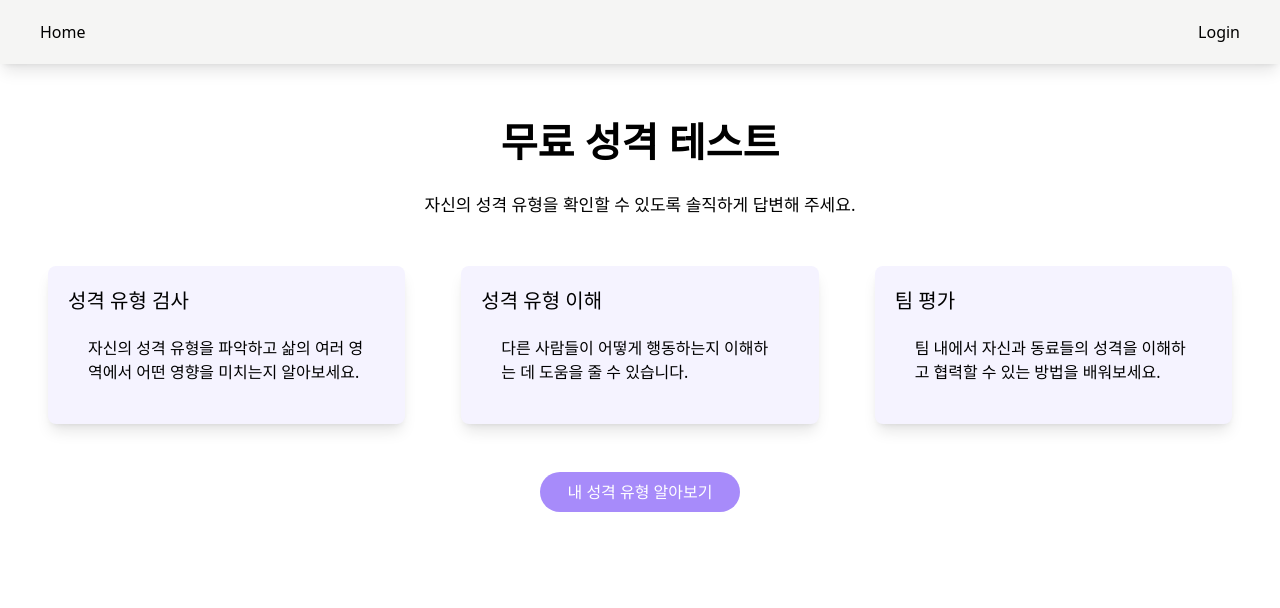
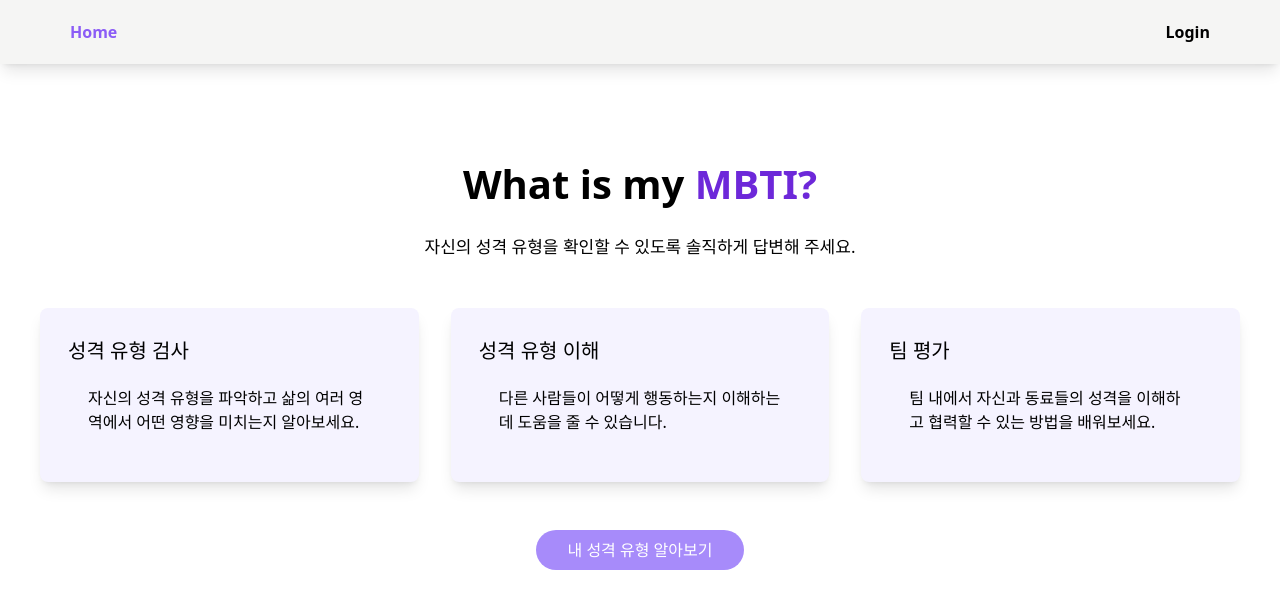
Before and after one commit to JinchaeKim/MBTI-Test_PJ, a React (Vite) app: page / in a window 1280 px wide. Shown: the top 608 px of the page. Built offline with nearby package versions, Linux system fonts and the light colour scheme.

Commit message:
Design : 페이지별 디테일 UI 구현

```diff
--- a/src/components/AuthForm.jsx
+++ b/src/components/AuthForm.jsx
@@ -1,7 +1,9 @@
 const AuthForm = ({ children, className }) => {
   return (
     <>
-      <form className={`p-5 w-[350px] bg-gray-200 rounded-lg ${className}`}>
+      <form
+        className={`p-5 mx-auto w-[350px] bg-gray-200 rounded-lg ${className}`}
+      >
         <input placeholder="아이디" className="p-3 m-3 w-[270px] rounded-md" />
         <input
           placeholder="비밀번호"
--- a/src/components/Navigation.jsx
+++ b/src/components/Navigation.jsx
@@ -4,10 +4,14 @@ const Navigation = () => {
   return (
     <div className="flex justify-between bg-stone-100 shadow-lg">
       <Link to={"/"}>
-        <div className="px-10 py-5">Home</div>
+        <div className="px-[70px] py-5 hover:text-violet-500 font-bold">
+          Home
+        </div>
       </Link>
       <Link to={"/login"}>
-        <div className="px-10 py-5">Login</div>
+        <div className="px-[70px] py-5 hover:text-violet-500 font-bold">
+          Login
+        </div>
       </Link>
     </div>
   );
--- a/src/pages/Home.jsx
+++ b/src/pages/Home.jsx
@@ -1,27 +1,27 @@
 const Home = () => {
   return (
     <>
-      <div className="flex justify-center mt-12 mb-5 text-[40px] font-bold">
-        무료 성격 테스트
+      <div className="flex justify-center mt-[90px] mb-5 text-[40px] font-bold">
+        What is my&nbsp;<span className="text-violet-700">MBTI?</span>
       </div>
       <div className="flex justify-center text-[17px]">
-        자신의 성격 유형을 확인할 수 있도록 솔직하게 답변해 주세요.
+        <p>자신의 성격 유형을 확인할 수 있도록 솔직하게 답변해 주세요.</p>
       </div>
-      <div className="flex m-5">
-        <div className="p-5 m-7 h-30 w-1/3 bg-violet-50 rounded-lg shadow-lg">
+      <div className="grid grid-cols-1 md:grid-cols-3 gap-8 mx-10 my-12 ">
+        <div className="p-7 bg-violet-50 rounded-lg shadow-lg">
           <p className="text-[20px] font-normal">성격 유형 검사</p>
           <p className="p-5">
             자신의 성격 유형을 파악하고 삶의 여러 영역에서 어떤 영향을 미치는지
             알아보세요.
           </p>
         </div>
-        <div className="p-5 m-7 h-30 w-1/3 bg-violet-50 rounded-lg shadow-lg">
+        <div className="p-7 h-30 bg-violet-50 rounded-lg shadow-lg">
           <p className="text-[20px] font-normal">성격 유형 이해</p>
           <p className="p-5">
             다른 사람들이 어떻게 행동하는지 이해하는 데 도움을 줄 수 있습니다.
           </p>
         </div>
-        <div className="p-5 m-7 h-30 w-1/3 bg-violet-50 rounded-lg shadow-lg">
+        <div className="p-7 h-30 bg-violet-50 rounded-lg shadow-lg">
           <p className="text-[20px] font-normal">팀 평가</p>
           <p className="p-5">
             팀 내에서 자신과 동료들의 성격을 이해하고 협력할 수 있는 방법을
@@ -29,7 +29,10 @@ const Home = () => {
           </p>
         </div>
       </div>
-      <button className="flex justify-center px-7 py-2 mx-auto bg-violet-400 text-white rounded-full hover:bg-opacity-0 hover:text-violet-500 focus:outline-2 focus:outline-offset-2 focus:outline-violet-400 active:bg-violet-400">
+      <button
+        type="button"
+        className="flex justify-center px-8 py-2 mx-auto mt-10 bg-violet-400 text-white rounded-full hover:bg-opacity-0 hover:text-violet-500 focus:outline-2 focus:outline-offset-2 focus:outline-violet-400"
+      >
         내 성격 유형 알아보기
       </button>
     </>
--- a/src/pages/Login.jsx
+++ b/src/pages/Login.jsx
@@ -10,7 +10,7 @@ const Login = () => {
         <AuthForm mode="login" onSubmit={handleLogin} className="h-[250px]">
           <button
             type="submit"
-            className="p-3 m-3 w-[270px] text-white bg-violet-400 rounded-md"
+            className="p-3 m-3 w-[270px] text-white bg-violet-400 rounded-md hover:bg-violet-300"
           >
             로그인
           </button>
--- a/src/pages/Profile.jsx
+++ b/src/pages/Profile.jsx
@@ -1,7 +1,20 @@
-import React from "react";
-
 const Profile = () => {
-  return <div>Profile</div>;
+  return (
+    <form className="flex mt-10 justify-center items-center">
+      <div className="p-5 mz-7 h-[350px] w-[500px] bg-gray-50 rounded-lg shadow-xl">
+        <p className="p-5 font-medium text-[30px]">프로필 수정</p>
+        <div className="p-5 mx-auto w-[450px] bg-gray-200 rounded-lg">
+          <p className="px-3">닉네임</p>
+          <input className="p-3 m-4 w-[360px] rounded-md" />
+          <button
+            type="submit"
+            className="p-3 m-4 w-[360px] text-white bg-violet-400 rounded-md hover:bg-violet-300"
+          >
+            프로필 업데이트
+          </button>
+        </div>
+      </div>
+    </form>
+  );
 };
-
 export default Profile;
--- a/src/pages/Signup.jsx
+++ b/src/pages/Signup.jsx
@@ -14,12 +14,11 @@ const Signup = () => {
           <br />
           <button
             type="submit"
-            className="p-3 m-3 w-[270px] text-white bg-violet-400 rounded-md"
+            className="p-3 m-3 w-[270px] text-white bg-violet-400 rounded-md hover:bg-violet-300"
           >
             회원가입
           </button>
         </AuthForm>
-
         <div className="flex pt-5">
           <p>이미 계정이 있으신가요?</p>
           <Link to={"/login"}>
```
